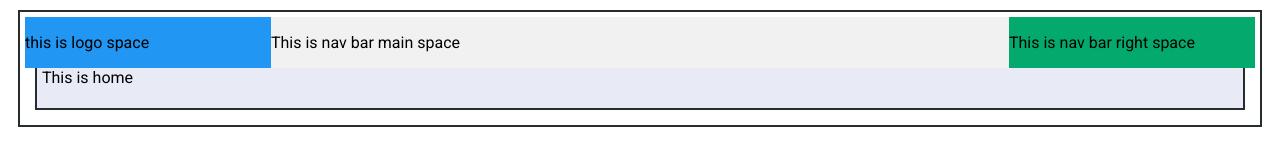
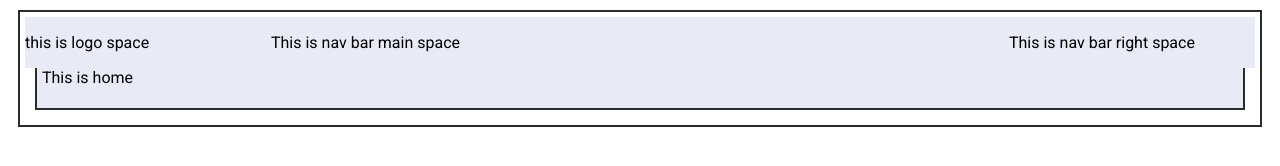
Before and after one commit to ckhatri03/htmllearning, a plain HTML site: page index.html in a window 1280 px wide. Drawn offline with Linux system fonts and the light colour scheme.

Commit message:
margintest

```diff
--- a/assets/css/styles.css
+++ b/assets/css/styles.css
@@ -13,21 +13,18 @@
 }
 
 .left {
-    background-color: #2196F3;
     float: left;
     width: 20%;
     /* The width is 20%, by default */
 }
 
 .main {
-    background-color: #f1f1f1;
     float: left;
     width: 60%;
     /* The width is 60%, by default */
 }
 
 .right {
-    background-color: #04AA6D;
     float: left;
     width: 20%;
     /* The width is 20%, by default */
--- a/index.html
+++ b/index.html
@@ -13,13 +13,13 @@
     <body>
         <div class="fullpage">
             <div class="w3-theme-l5">
-                <div class="left">
+                <div class="left w3-theme-l5">
                     <p>this is logo space</p>
                 </div>
-                <div class="main">
+                <div class="main w3-theme-l5">
                     <p>This is nav bar main space</p>
                 </div>
-                <div class="right">
+                <div class="right w3-theme-l5">
                     <p>This is nav bar right space</p>
                 </div>
             </div>
```
